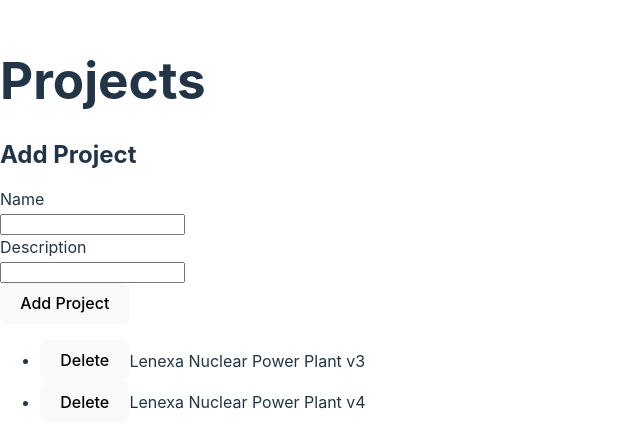
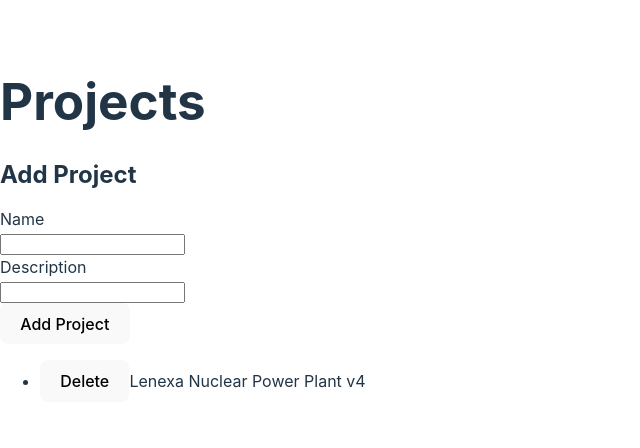
Before and after one commit to sshakya123/kiewit-construction-demo, a React (Vite) app: page / in a window 1280 px wide. Shown: the part 172-620 px from the top of the page, without its empty margins (0-640 px from the left). Built offline with nearby package versions, Linux system fonts and the light colour scheme; data requests are answered from the project's data file.

Commit message:
Fixing project extraction fails

```diff
--- a/db.json
+++ b/db.json
@@ -1,10 +1,5 @@
 {
   "projects": [
-    {
-      "id": 4,
-      "name": "Lenexa Nuclear Power Plant v3",
-      "description": "uke Plant Third"
-    },
     {
       "id": 5,
       "name": "Lenexa Nuclear Power Plant v4",
--- a/src/App.tsx
+++ b/src/App.tsx
@@ -1,8 +1,9 @@
 import { useEffect, useState } from 'react';
-import toast from 'react-hot-toast';
+import MyProject from './Project';
+import ErrorBoundary from './reusuable/ErrorBoundary';
 import Input from './reusuable/Input';
 import Spinner from './reusuable/Spinner';
-import { deleteProject, getProjects } from './services/projectService';
+import { getProjects } from './services/projectService';
 
 export interface Project extends NewProject {
   id: number;
@@ -66,35 +67,23 @@ export default function App() {
   }
 
   function renderProjects() {
+    // throw new Error("oops");
     if (loading) return <Spinner />;
 
     return projects.map((project) => (
-      <li key={project.id}>
-        <button
-          onClick={async () => {
-            try {
-              await deleteProject(project.id);
-              // Option 1: Update local state to reflect the deletion.
-              setProjects(projects.filter((p) => p.id !== project.id));
-              toast.success(project.name + 'deleted');
-              // Option 2: Fetch the updated list of projects from the server.
-              // const allProjects = await getProjects();
-              // setProjects(allProjects);
-            } catch (error) {
-              toast.error('Error Deleting ' + project.name);
-            }
-          }}
-          aria-label={'Delete ' + project.name}
-        >
-          Delete
-        </button>
-        {project.name}
-      </li>
+      <MyProject
+        key={project.id}
+        project={project}
+        projects={projects}
+        setProjects={setProjects}
+      />
     ));
   }
+
   return (
     <>
       <h1>Projects</h1>
+      <ErrorBoundary>
         <form onSubmit={onSubmit}>
           <h2>Add Project</h2>
           <Input
@@ -113,7 +102,11 @@ export default function App() {
           />
           <button type='submit'>Add Project</button>
         </form>
+      </ErrorBoundary>
+
+      <ErrorBoundary>
         <ul>{renderProjects()}</ul>
+      </ErrorBoundary>
     </>
   );
 }
--- /dev/null
+++ b/src/Project.tsx
@@ -0,0 +1,43 @@
+import toast from 'react-hot-toast';
+// Using the type keyword to resolve naming collision.
+import { Project as ProjectType } from './App';
+import { deleteProject } from './services/projectService';
+
+type ProjectProps = {
+  project: ProjectType;
+  projects: ProjectType[];
+  setProjects: React.Dispatch<React.SetStateAction<ProjectType[]>>;
+};
+
+export default function Project({
+  project,
+  projects,
+  setProjects,
+}: ProjectProps) {
+  return (
+    <li key={project.id}>
+      <button
+        onClick={async () => {
+          const currentProjects = [...projects]; // Copy current projects so we can rollback if the delete fails
+          try {
+            setProjects(projects.filter((p) => p.id !== project.id));
+            await deleteProject(project.id);
+            // Option 1: Update local state to reflect the deletion.
+            toast.success(project.name + ' deleted');
+          } catch (error) {
+            setProjects(currentProjects);
+            toast.error('Error deleting ' + project.name);
+          }
+
+          // Option 2: Fetch the updated list of projects from the server.
+          // const allProjects = await getProjects();
+          // setProjects(allProjects);
+        }}
+        aria-label={'Delete ' + project.name}
+      >
+        Delete
+      </button>
+      {project.name}
+    </li>
+  );
+}
```
Lines whose indentation alone changed are shown as unchanged.
